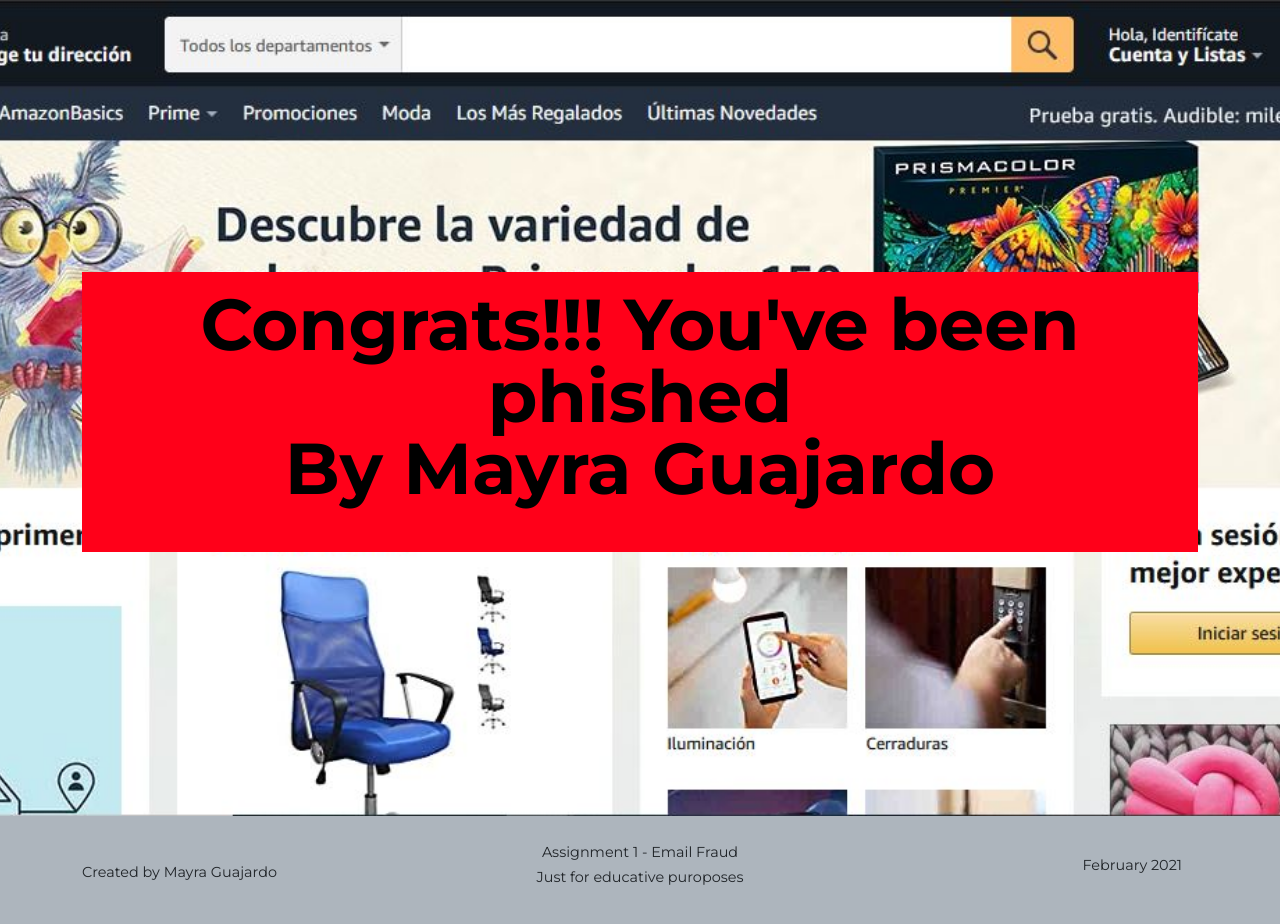
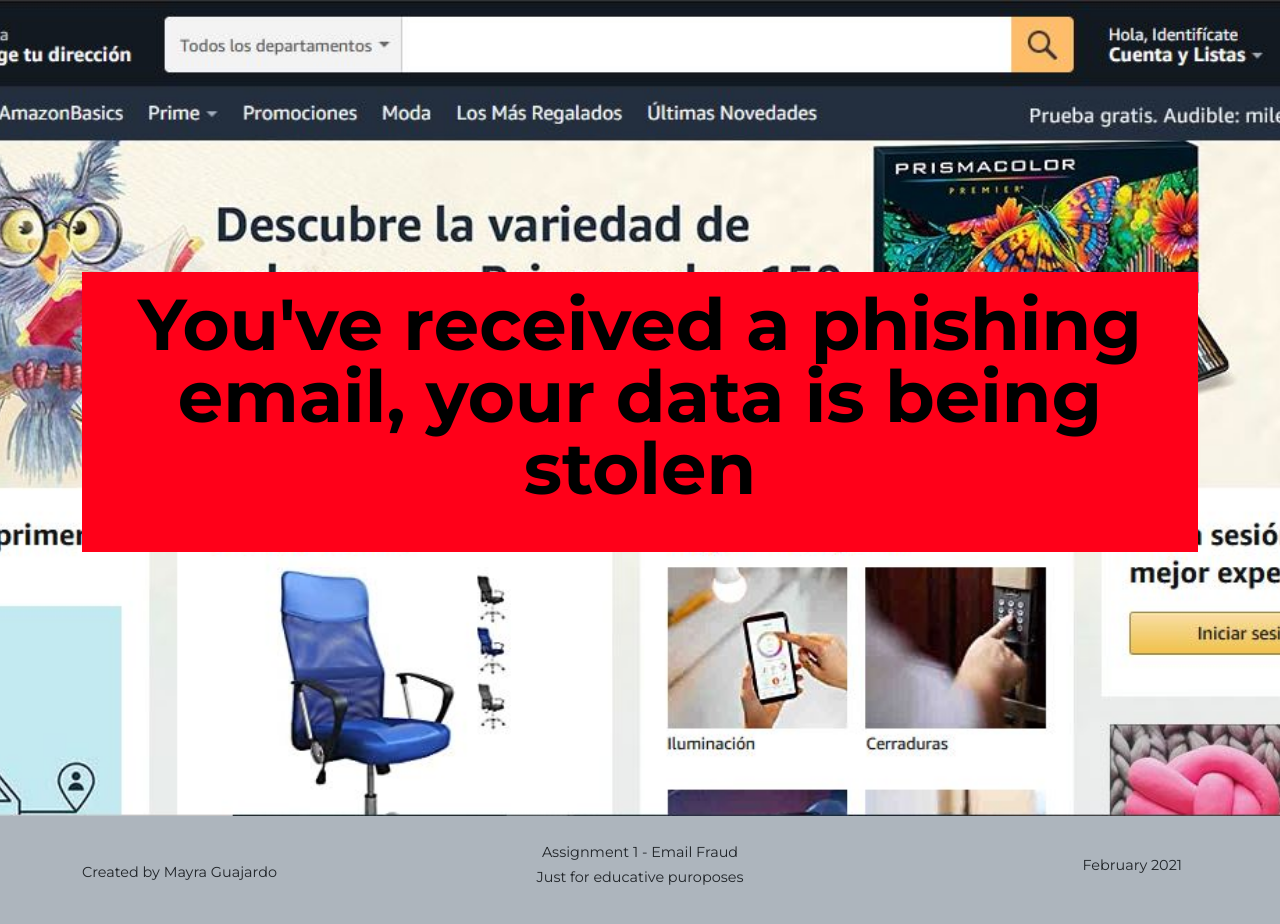
Before and after one commit to mayraguajardo/phishing, a plain HTML site: page index.html in a window 1280 px wide. Drawn offline with nearby package versions, Linux system fonts and the light colour scheme; a web font is replaced by a local one.

Commit message:
Change description

```diff
--- a/index.html
+++ b/index.html
@@ -26,7 +26,7 @@
         <!-- Masthead-->
         <header class="masthead">
             <div class="container">
-                <div class="masthead-heading ">Congrats!!! You've been phished<br> By Mayra Guajardo</div>
+                <div class="masthead-heading ">You've received a phishing email, your data is being stolen</div>
             </div>
         </header>
 
```
